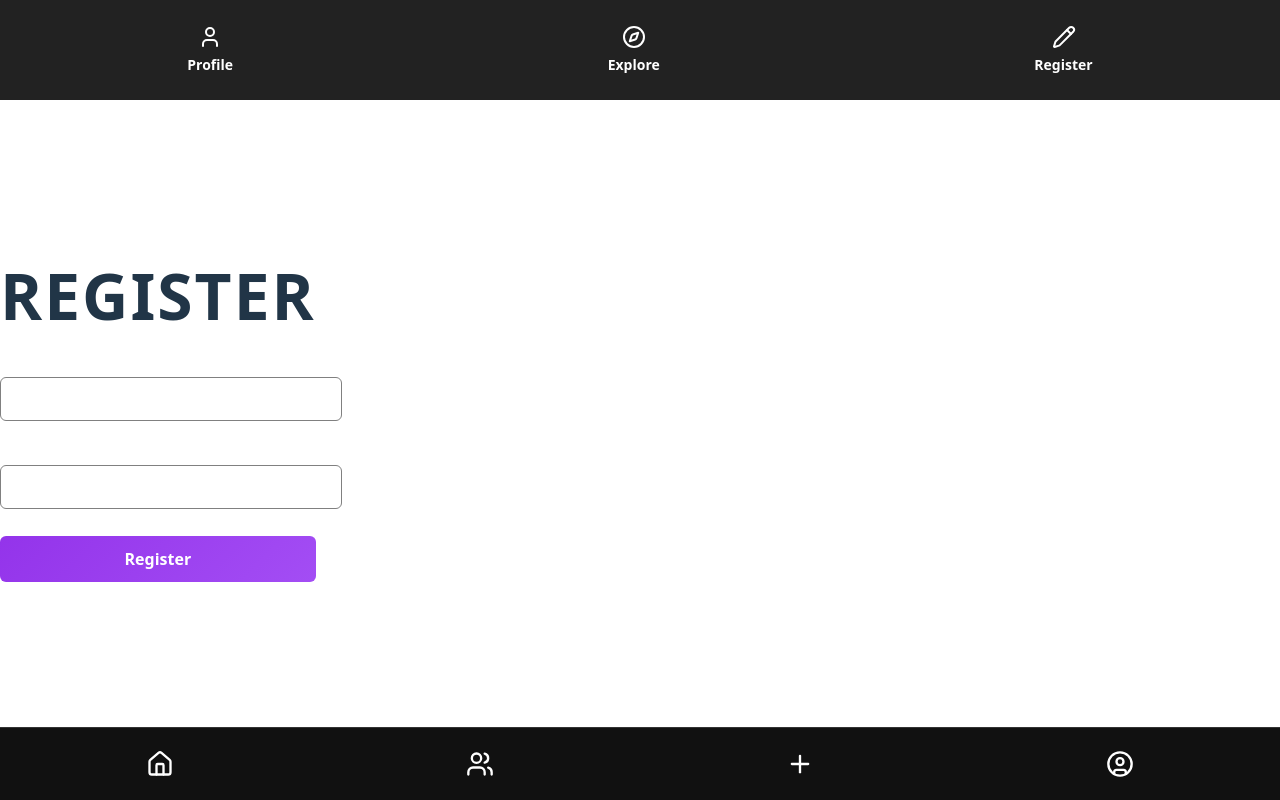
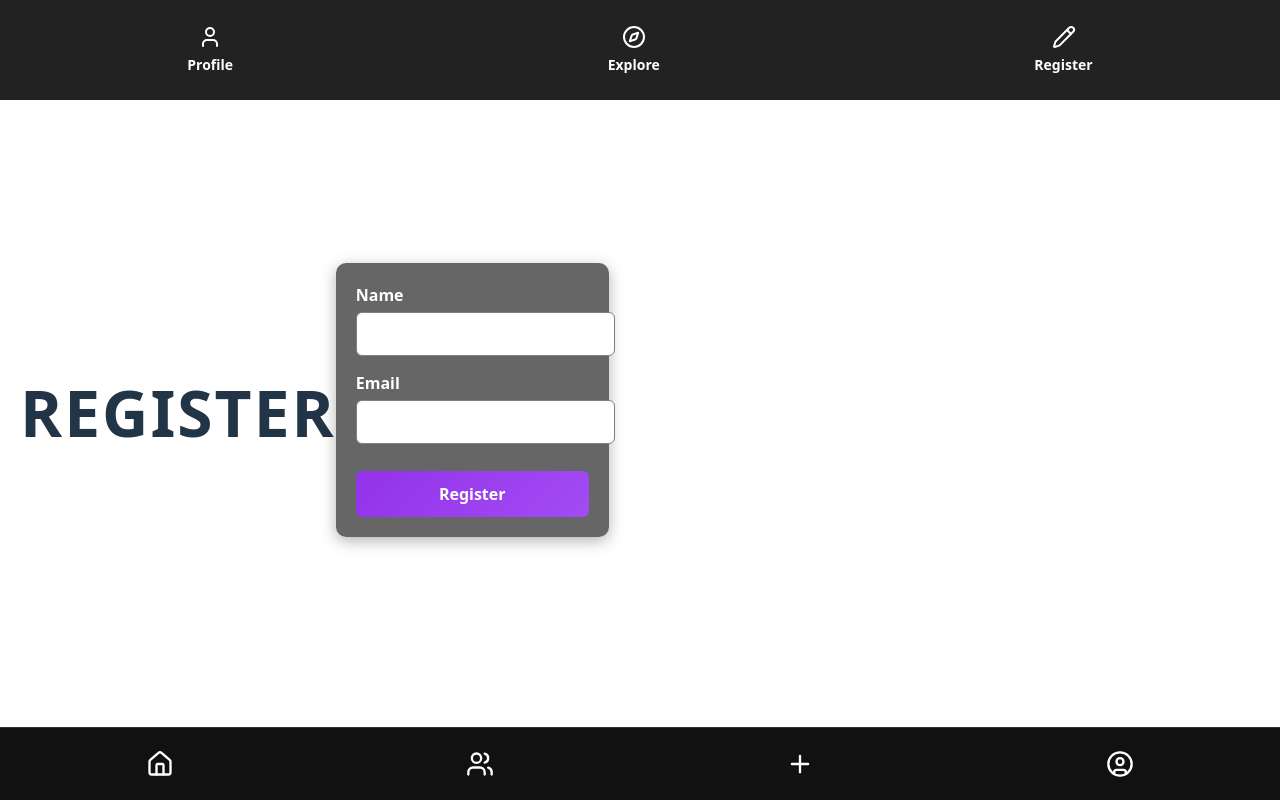
Before and after one commit to KhushiiRajrana/NGO_Nexus, a React (Vite) app: page /register in a window 1280 px wide. Built offline with nearby package versions, Linux system fonts and the light colour scheme.

Commit message:
making new chnages

```diff
--- a/src/pages/Register.css
+++ b/src/pages/Register.css
@@ -1,20 +1,29 @@
-/* Ensure Labels Are Visible */
+/* Centering the Create Container */
+.create-container {
+    display: flex;
+    justify-content: center;
+    align-items: center;
+    height: 100vh; /* Full viewport height for vertical centering */
+    margin: 0 auto;
+    padding: 20px;
+    box-sizing: border-box;
+}
+
+/* Keep everything else intact */
 label {
-    display: block;  /* Make labels appear on a new line */
+    display: block;
     font-size: 16px;
     font-weight: bold;
     margin-bottom: 5px;
-    color: white; /* Ensure visibility on dark backgrounds */
+    color: white;
 }
 
-/* Styling for Input Containers */
 .input-group {
     display: flex;
     flex-direction: column;
     margin-bottom: 15px;
 }
 
-/* Input Field Styling */
 .input-field {
     width: 100%;
     padding: 12px;
@@ -25,7 +34,6 @@ label {
     font-size: 16px;
 }
 
-/* Submit Button */
 .submit-btn {
     width: 100%;
     padding: 12px;
@@ -46,3 +54,13 @@ label {
     transform: scale(1.05);
     box-shadow: 0px 4px 15px rgba(168, 85, 247, 0.5);
 }
+
+/* Optional: Add a wrapper to control width */
+.create-form {
+    width: 100%;
+    max-width: 500px; /* Limit form width to keep it neat */
+    background: rgba(0, 0, 0, 0.6);
+    padding: 20px;
+    border-radius: 10px;
+    box-shadow: 0px 4px 15px rgba(0, 0, 0, 0.3);
+}
```
